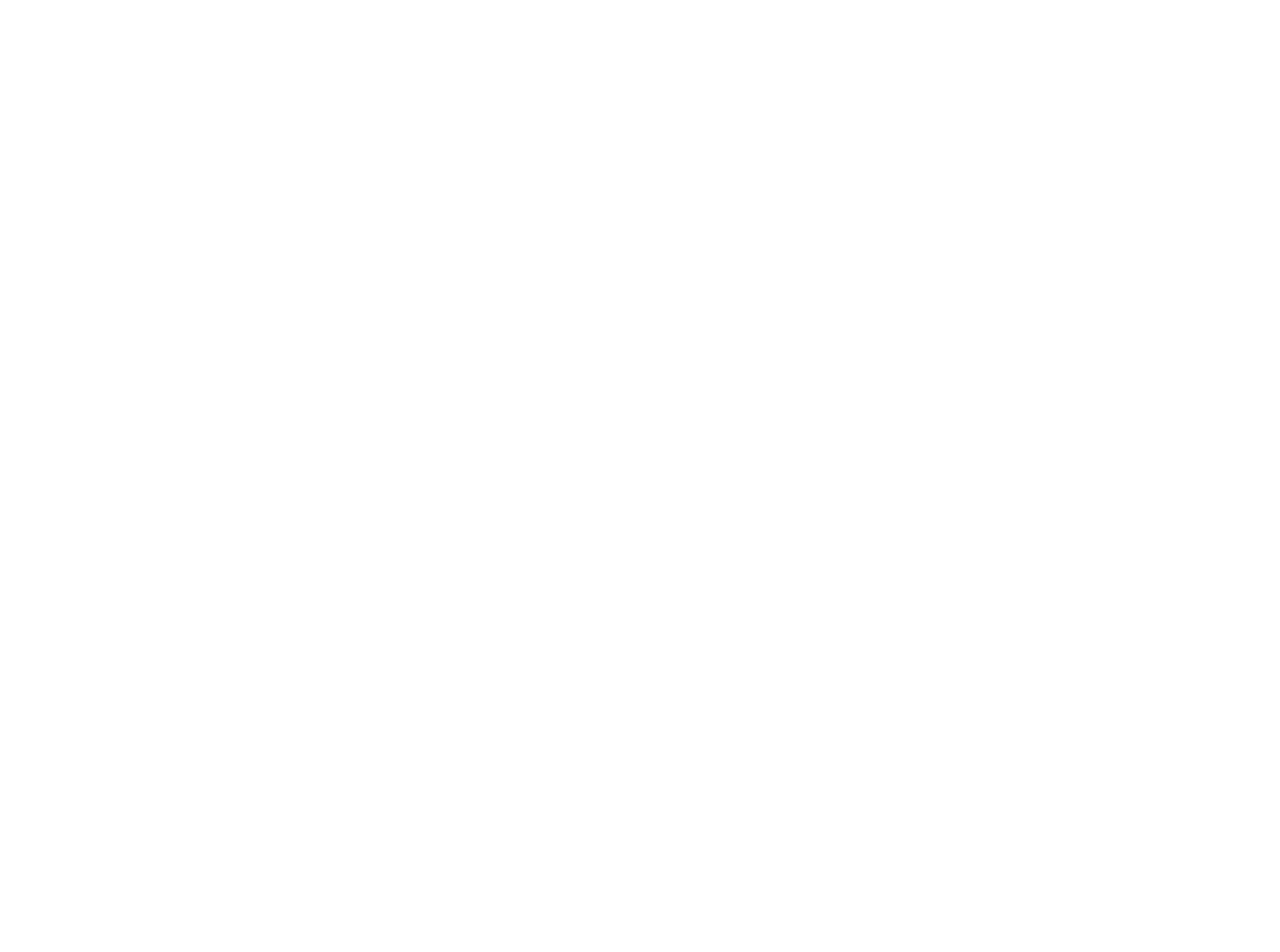
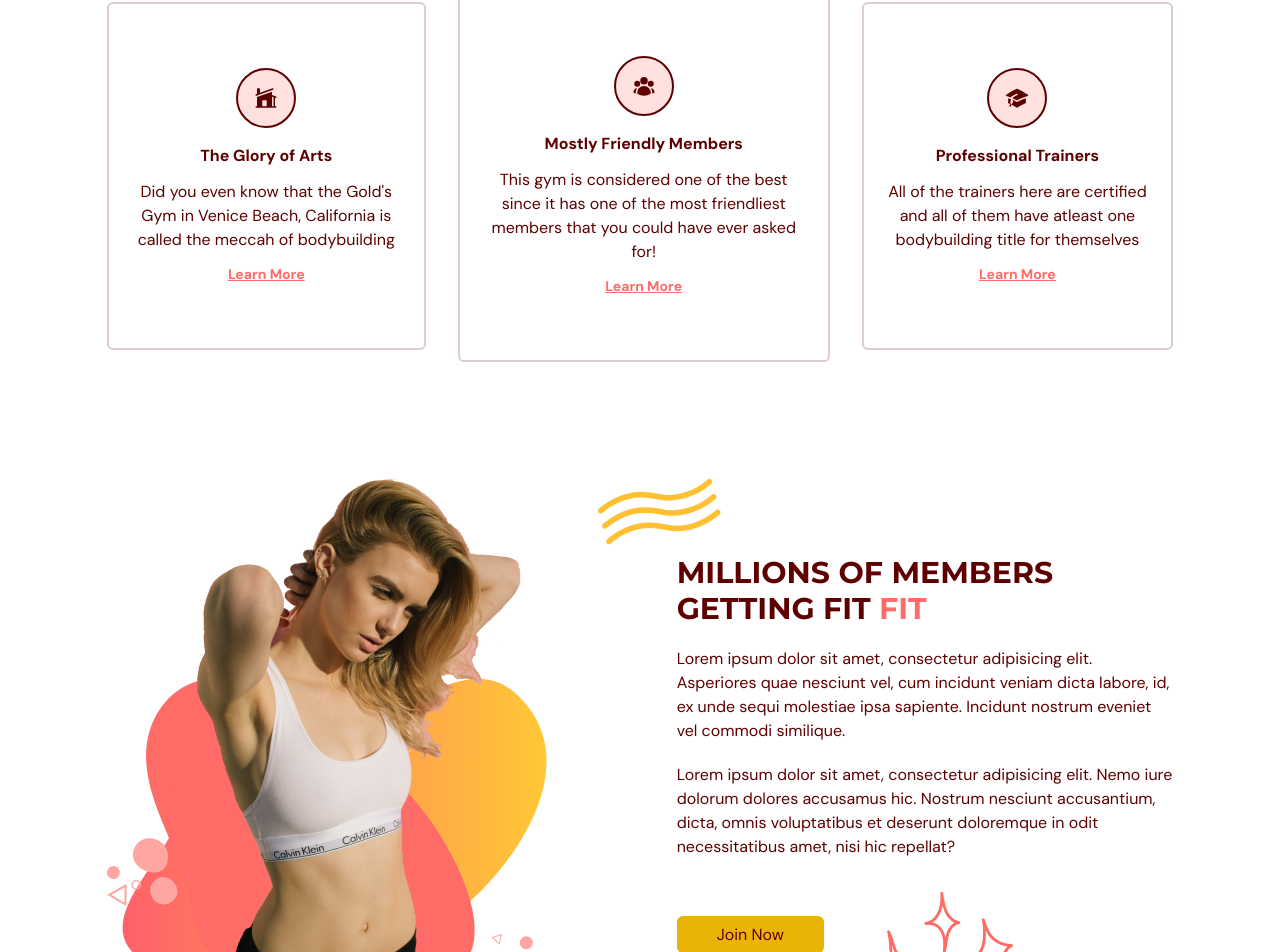
Before and after one commit to Rojan011/gymapp, a React (Vite) app: page / in a window 1280 px wide. Shown: the part 1066-2018 px from the top of the page. Before the commit the page ends 1600 px from the top, so only its background shows below. Built offline with nearby package versions, Linux system fonts and the light colour scheme.

Commit message:
feature-BenefitsPage Complete

```diff
--- /dev/null
+++ b/src/scenes/benefits/Benefit.tsx
@@ -0,0 +1,43 @@
+import AnchorLink from "react-anchor-link-smooth-scroll";
+import { SelectedPage } from "../../shared/types";
+import { motion } from "framer-motion";
+
+type Props = {
+  icon: JSX.Element;
+  title: string;
+  description: string;
+  setSelectedPage: (value: SelectedPage) => void;
+};
+const childVariant = {
+  hidden: { opacity: 0, scale: 0.9 },
+  visible: {
+    opacity: 1,
+    scale: 1,
+  },
+};
+
+const Benefit = ({ icon, title, description, setSelectedPage }: Props) => {
+  return (
+    <motion.div
+      variants={childVariant}
+      className="mt-5 rounded-md border-2 border-gray-100 px-5 py-16 text-center"
+    >
+      <div className="mb-4 flex justify-center">
+        <div className="rounded-full border-2 border-gray-500 bg-primary-100 p-4">
+          {icon}
+        </div>
+      </div>
+      <h4 className="font-bold"> {title}</h4>
+      <p className="my-3"> {description}</p>
+      <AnchorLink
+        className="text-sm font-bold text-primary-500 underline hover:text-secondary-500"
+        onClick={() => setSelectedPage(SelectedPage.ContactUs)}
+        href={`#${SelectedPage.ContactUs}`}
+      >
+        <p>Learn More</p>
+      </AnchorLink>
+    </motion.div>
+  );
+};
+
+export default Benefit;
--- a/src/scenes/benefits/index.tsx
+++ b/src/scenes/benefits/index.tsx
@@ -1,11 +1,42 @@
 import { motion } from "framer-motion";
-import { SelectedPage } from "../../shared/types";
+import { BenefitType, SelectedPage } from "../../shared/types";
 import {
   HomeModernIcon,
   UserGroupIcon,
   AcademicCapIcon,
 } from "@heroicons/react/24/solid";
 import HText from "../../shared/HText";
+import Benefit from "./Benefit";
+import ActionButton from "../../shared/ActionButton";
+import BenefitsPageGraphic from "../../assets/BenefitsPageGraphic.png";
+
+const benefits: Array<BenefitType> = [
+  {
+    icon: <HomeModernIcon className="h-6 w-6 " />,
+    title: "The Glory of Arts",
+    description:
+      "Did you even know that the Gold's Gym in Venice Beach, California is called the meccah of bodybuilding",
+  },
+  {
+    icon: <UserGroupIcon className="h-6 w-6 " />,
+    title: "Mostly Friendly Members",
+    description:
+      "This gym is considered one of the best since it has one of the most friendliest members that you could have ever asked for!",
+  },
+  {
+    icon: <AcademicCapIcon className="h-6 w-6 " />,
+    title: "Professional Trainers",
+    description:
+      "All of the trainers here are certified and all of them have atleast one bodybuilding title for themselves",
+  },
+];
+
+const container = {
+  hidden: {},
+  visible: {
+    transition: { staggerChildren: 0.2 },
+  },
+};
 
 type Props = {
   setSelectedPage: (value: SelectedPage) => void;
@@ -17,13 +48,110 @@
       <motion.div
         onViewportEnter={() => setSelectedPage(SelectedPage.Benefits)}
       >
-        <div className="py-5 w-3/5">
+        {/* Header Section */}
+        <motion.div
+          className="md:my-5 md:w-3/5"
+          initial="hidden"
+          whileInView="visible"
+          viewport={{ once: true, amount: 0.5 }}
+          transition={{ duration: 0.5 }}
+          variants={{
+            hidden: { opacity: 0, x: -50 },
+            visible: { opacity: 1, x: 0 },
+          }}
+        >
           <HText>MORE THAN JUST A GYM</HText>
           <p className="py-5 text-sm">
             We provide world class fitness equipment, trainers and classes to
             get you to your ultimate fitness goals with ease. We provide true
             care into each and every member.
           </p>
+        </motion.div>
+
+        {/* Benefits Section */}
+        <motion.div
+          className="md:flex items-center justify-between gap-8 mt-5 "
+          initial="hidden"
+          whileInView="visible"
+          viewport={{ once: true, amount: 0.5 }}
+          variants={container}
+        >
+          {benefits.map((benefit: BenefitType) => (
+            <Benefit
+              key={benefit.title}
+              icon={benefit.icon}
+              title={benefit.title}
+              description={benefit.description}
+              setSelectedPage={setSelectedPage}
+            />
+          ))}
+        </motion.div>
+
+        {/* Graphics and description */}
+        <div className="mt-16 items-center justify-between gap-20 md:mt-28 md:flex">
+          {/* Graphics */}
+          <img
+            className="mx-auto"
+            src={BenefitsPageGraphic}
+            alt="benefits-page-graphics"
+          />
+
+          {/* Description */}
+          <div>
+            {/* Title*/}
+            <div className="relative">
+              <div className="before:absolute before:-top-20 before:-left-20 before:z-[1] before:content-abstractwaves">
+                <motion.div
+                  initial="hidden"
+                  whileInView="visible"
+                  viewport={{ once: true, amount: 0.5 }}
+                  transition={{ duration: 0.5 }}
+                  variants={{
+                    hidden: { opacity: 0, x: 50 },
+                    visible: { opacity: 1, x: 0 },
+                  }}
+                >
+                  <HText>
+                    MILLIONS OF MEMBERS GETTING FIT{" "}
+                    <span className="text-primary-500">FIT</span>
+                  </HText>
+                </motion.div>
+              </div>
+            </div>
+
+            {/* Descipt */}
+            <motion.div
+              initial="hidden"
+              whileInView="visible"
+              viewport={{ once: true, amount: 0.5 }}
+              transition={{delay:0.2, duration: 0.5 }}
+              variants={{
+                hidden: { opacity: 0, x: 50 },
+                visible: { opacity: 1, x: 0 },
+              }}>
+              <p className="my-5">
+                Lorem ipsum dolor sit amet, consectetur adipisicing elit.
+                Asperiores quae nesciunt vel, cum incidunt veniam dicta labore,
+                id, ex unde sequi molestiae ipsa sapiente. Incidunt nostrum
+                eveniet vel commodi similique.
+              </p>
+              <p className="mb-5">
+                Lorem ipsum dolor sit amet, consectetur adipisicing elit. Nemo
+                iure dolorum dolores accusamus hic. Nostrum nesciunt
+                accusantium, dicta, omnis voluptatibus et deserunt doloremque in
+                odit necessitatibus amet, nisi hic repellat?
+              </p>
+            </motion.div>
+
+            {/* Button */}
+            <div className="relative mt-16">
+              <div className="before:absolute before:-bottom-20 before:right-40 before:z-[-1] before:content-sparkles">
+                <ActionButton setSelectedPage={setSelectedPage}>
+                  Join Now
+                </ActionButton>
+              </div>
+            </div>
+          </div>
         </div>
       </motion.div>
     </section>
--- a/src/shared/types.ts
+++ b/src/shared/types.ts
@@ -4,3 +4,8 @@
     OurClasses="ourclasses",
     ContactUs="contactus"
   }
+  export interface BenefitType{
+    icon:JSX.Element;
+    title:string;
+    description:string
+  }
```
